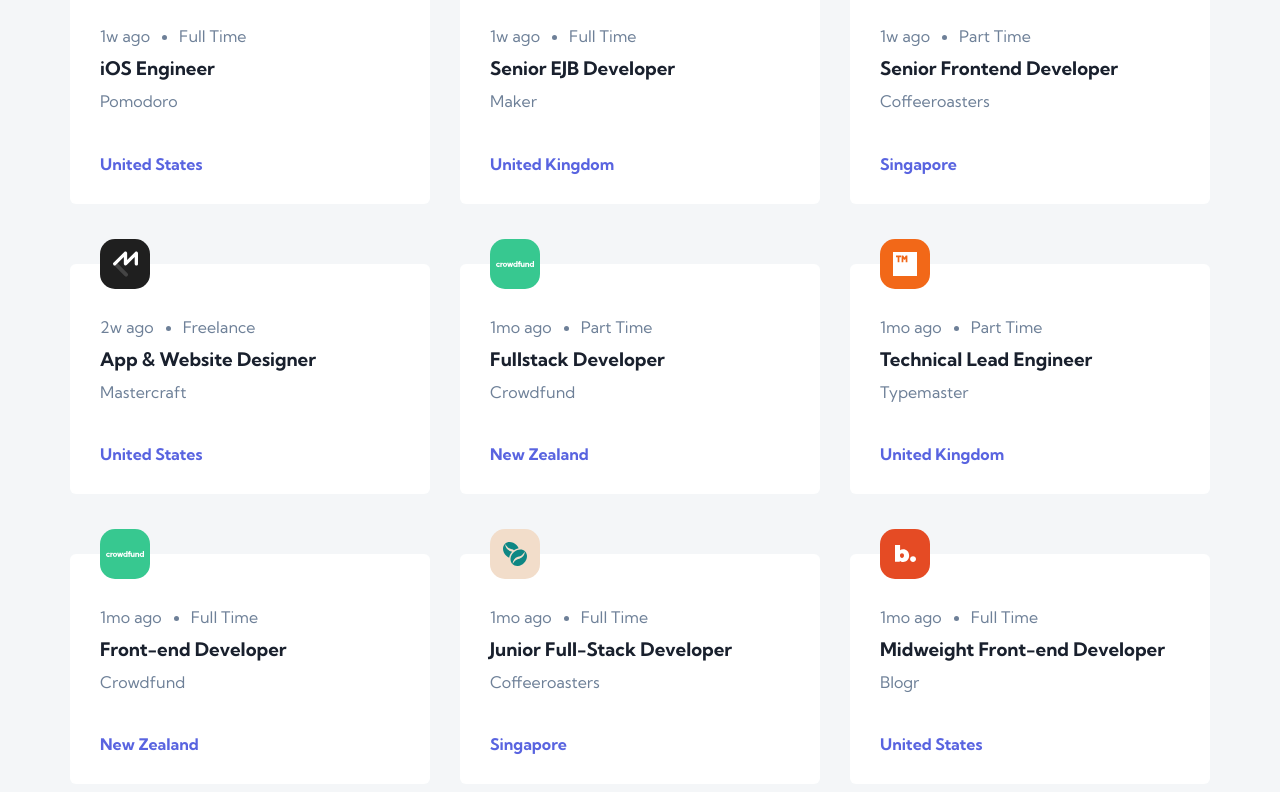
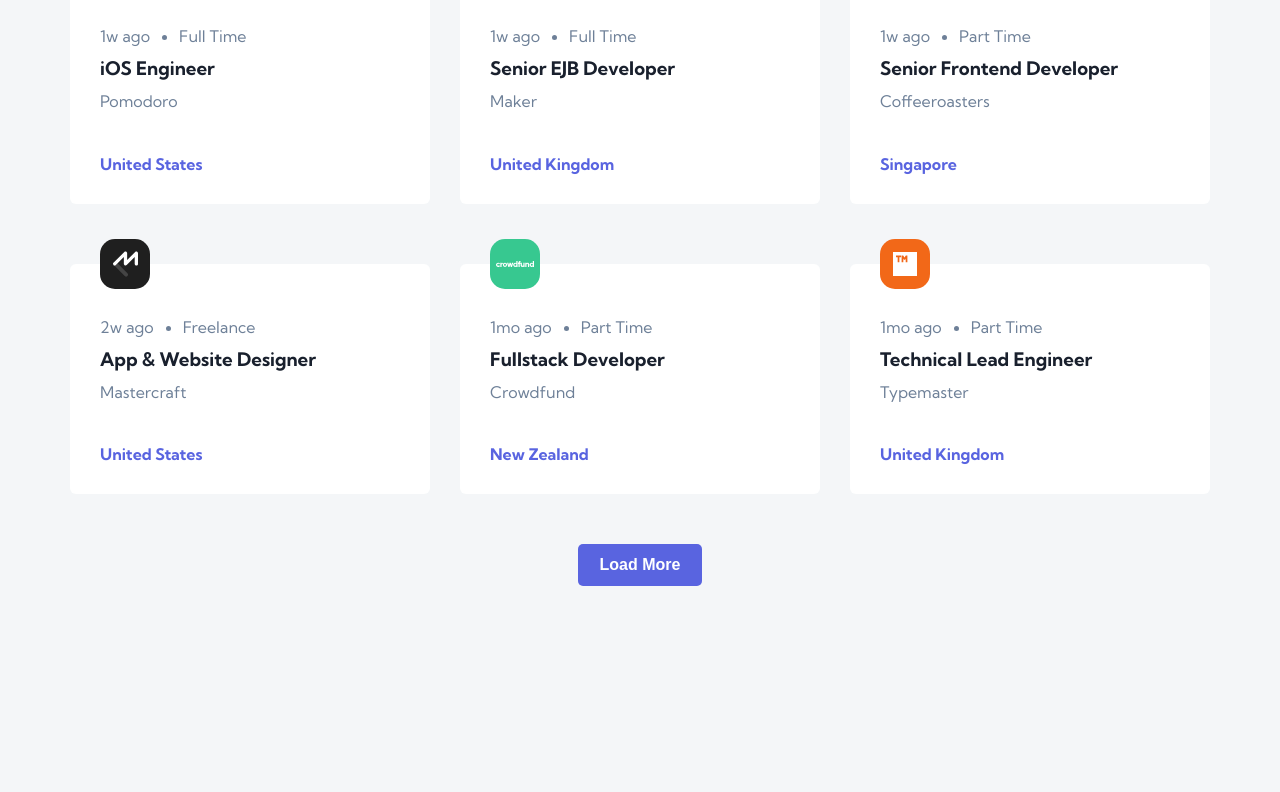
Before and after one commit to Joelynn94/devjobs-web-app, a React (Create React App) app: page / in a window 1280 px wide. Shown: the part 888-1680 px from the top of the page. After the commit the page ends 1534 px from the top, so only its background shows below. Built offline with nearby package versions, Linux system fonts and the light colour scheme.

Commit message:
added load more button and pagination

```diff
--- a/src/App.js
+++ b/src/App.js
@@ -14,11 +14,10 @@
   const [windowWidth, setWindowWidth] = useState(() =>
     localStorage.getItem('window_size')
   );
+  const [jobs, setJobs] = useState([]);
   const [currentJob, setCurrentJob] = useState({});
-  const [jobs, setJobs] = useState([]);
   const [isLoading, setIsLoading] = useState(false);
-
-  console.log(darkTheme);
+  const [jobsVisible, setJobsVisible] = useState(12);
 
   // changes className of root body element so css variables can be used
   darkTheme
@@ -71,6 +70,10 @@
     setWindowWidth(window.innerWidth);
   }
 
+  function showMoreJobs() {
+    setJobsVisible((prevState) => prevState + 3);
+  }
+
   return (
     <Router>
       <Header
@@ -89,6 +92,8 @@
               setIsLoading={setIsLoading}
               currentJob={currentJob}
               setCurrentJob={setCurrentJob}
+              showMoreJobs={showMoreJobs}
+              jobsVisible={jobsVisible}
             />
           </Route>
           <Route exact path='/jobs/:id'>
--- a/src/index.css
+++ b/src/index.css
@@ -100,3 +100,9 @@
 img {
   max-width: 100%;
 }
+
+.load-more {
+  display: flex;
+  justify-content: center;
+  margin-bottom: var(--spacing-xl);
+}
--- a/src/pages/HomePage/HomePage.js
+++ b/src/pages/HomePage/HomePage.js
@@ -6,8 +6,16 @@
 import SkeletonJob from '../../skeletons/SkeletonJob';
 import Container from '../../components/Container/Container';
 import GridContainer from '../../components/GridContainer/GridContainer';
+import Button from '../../components/Button/Button';
 
-const HomePage = ({ jobs, isLoading, windowWidth, setCurrentJob }) => {
+const HomePage = ({
+  jobs,
+  isLoading,
+  windowWidth,
+  setCurrentJob,
+  jobsVisible,
+  showMoreJobs,
+}) => {
   const [filteredJobs, setFilteredJobs] = useState([]);
   const [searchTerm, setSearchTerm] = useState('');
   const [searchLocation, setSearchLocation] = useState('');
@@ -85,14 +93,21 @@
       )}
       <GridContainer>
         {filteredJobs.length > 0
-          ? filteredJobs.map((job) => (
-              <JobCard key={job.id} job={job} setCurrentJob={setCurrentJob} />
-            ))
+          ? filteredJobs
+              .slice(0, jobsVisible)
+              .map((job) => (
+                <JobCard key={job.id} job={job} setCurrentJob={setCurrentJob} />
+              ))
           : jobs.map((job) => (
               <JobCard key={job.id} job={job} setCurrentJob={setCurrentJob} />
             ))}
         {isLoading && <SkeletonJob />}
       </GridContainer>
+      <div className='load-more'>
+        <Button onClick={showMoreJobs} buttonStyle={'btn--primary'}>
+          Load More
+        </Button>
+      </div>
     </Container>
   );
 };
```
